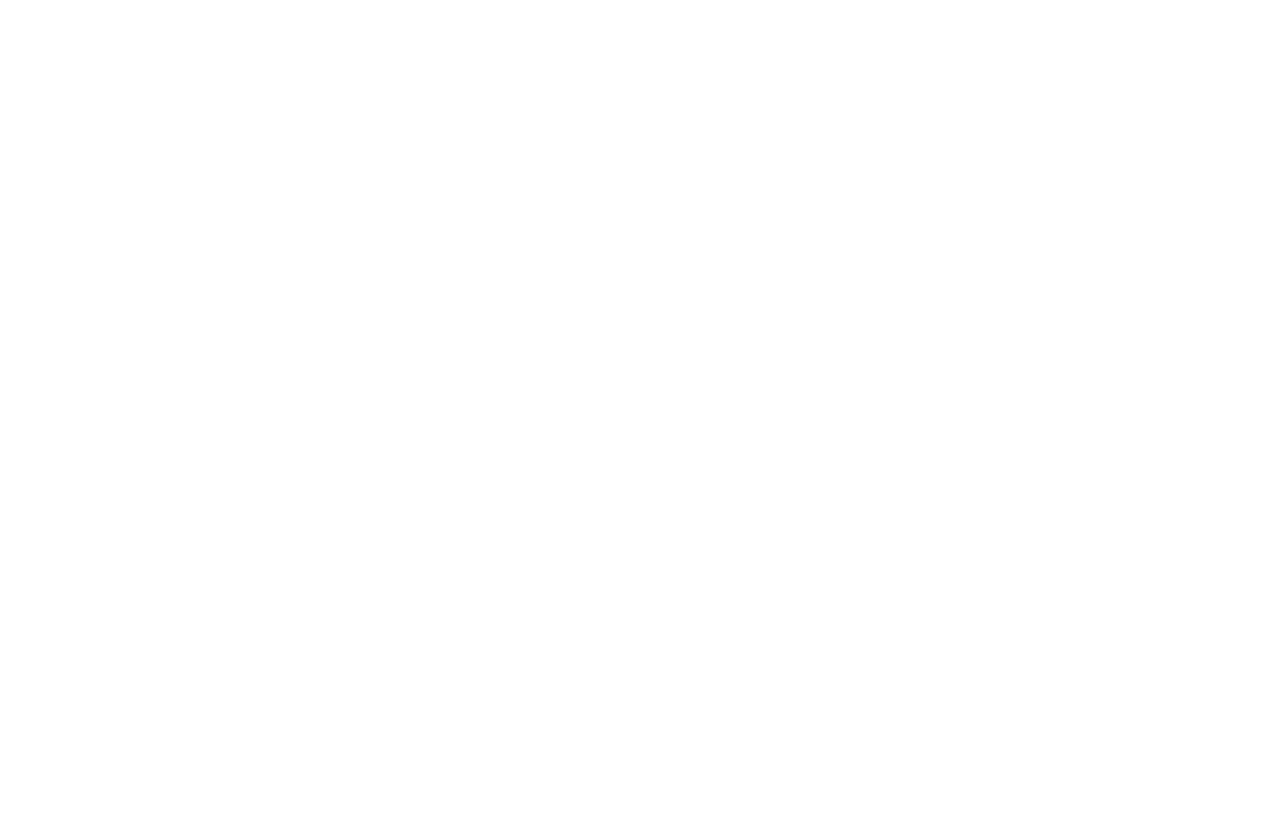
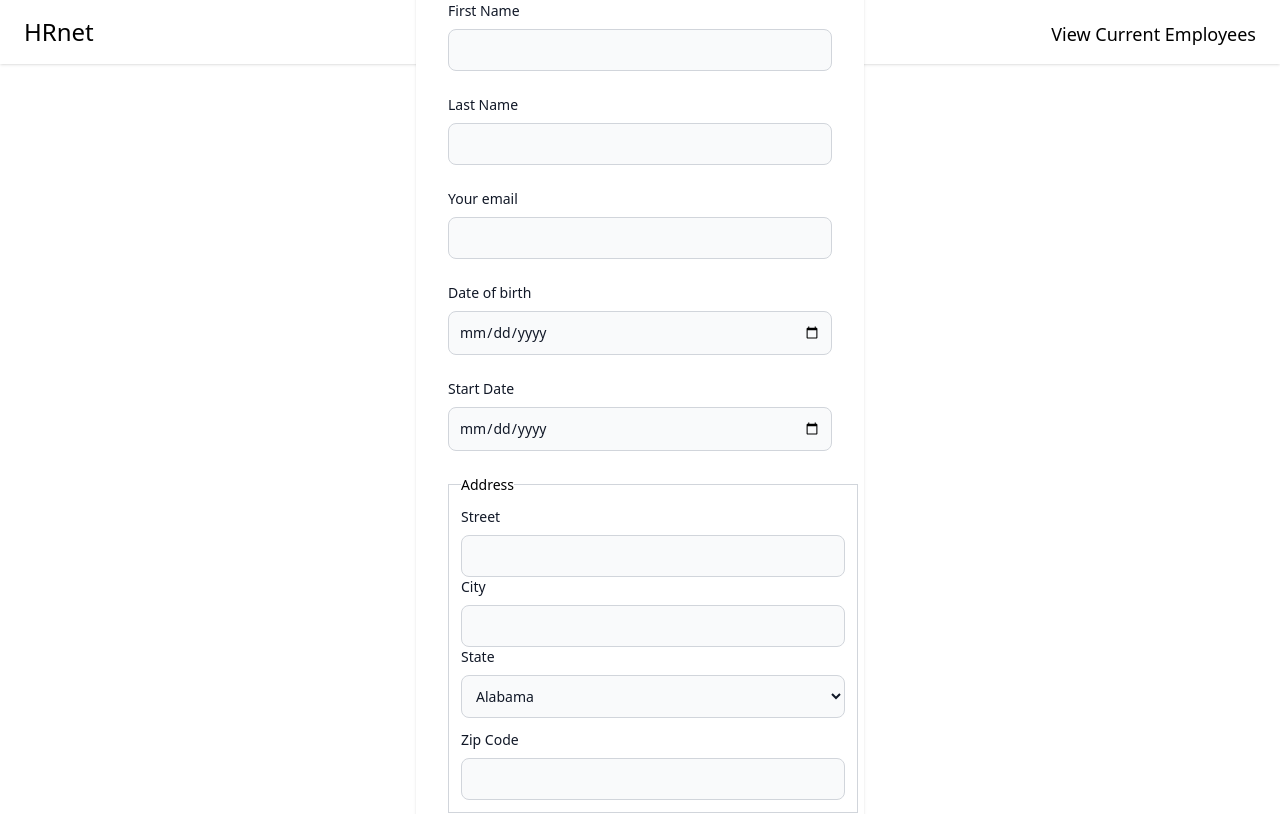
Before and after one commit to MichelD-dev/WealthHealth, a React (Vite) app: page / in a window 1280 px wide. Shown: the top 814 px of the page. Built offline with nearby package versions, Linux system fonts and the light colour scheme.

Commit message:
Création logique navigation + page formulaire

```diff
--- a/index.html
+++ b/index.html
@@ -4,7 +4,7 @@
     <meta charset="UTF-8" />
     <link rel="icon" type="image/svg+xml" href="/vite.svg" />
     <meta name="viewport" content="width=device-width, initial-scale=1.0" />
-    <title>Vite + React + TS</title>
+    <title>HRnet</title>
   </head>
   <body>
     <div id="root"></div>
--- a/src/App.tsx
+++ b/src/App.tsx
@@ -1,5 +1,13 @@
+import {Outlet} from 'react-router-dom'
+import Header from '@/components/Header'
+
 function App() {
-  return <div></div>
+  return (
+    <>
+      <Header />
+      <Outlet />
+    </>
+  )
 }
 
 export default App
--- /dev/null
+++ b/src/components/Header/index.tsx
@@ -0,0 +1,5 @@
+import Navbar from '../Navbar'
+
+const Header = () => <Navbar />
+
+export default Header
--- /dev/null
+++ b/src/components/Navbar/index.tsx
@@ -0,0 +1,39 @@
+import {NavLink, useLocation} from 'react-router-dom'
+
+const Navbar = () => {
+  const {pathname} = useLocation()
+
+  return (
+    <>
+      <nav className="font-sans flex flex-col text-center sm:flex-row sm:text-left sm:justify-between py-4 px-6 bg-white shadow sm:items-baseline w-full">
+        <div className="mb-2 sm:mb-0">
+          <a
+            href="/"
+            className="text-2xl no-underline text-grey-darkest hover:text-blue-dark"
+          >
+            HRnet
+          </a>
+        </div>
+        <div>
+          {pathname === '/' ? (
+            <NavLink
+              to="/list"
+              className="text-lg no-underline text-grey-darkest hover:text-blue-dark ml-2"
+            >
+              View Current Employees
+            </NavLink>
+          ) : (
+            <NavLink
+              to="/"
+              className="text-lg no-underline text-grey-darkest hover:text-blue-dark ml-2"
+            >
+              Home
+            </NavLink>
+          )}
+        </div>
+      </nav>
+    </>
+  )
+}
+
+export default Navbar
--- a/src/main.tsx
+++ b/src/main.tsx
@@ -1,10 +1,11 @@
 import React from 'react'
 import ReactDOM from 'react-dom/client'
-import App from './App'
+import {RouterProvider} from 'react-router-dom'
 import './index.css'
+import router from './router/router'
 
 ReactDOM.createRoot(document.getElementById('root') as HTMLElement).render(
   <React.StrictMode>
-    <App />
+    <RouterProvider router={router} />
   </React.StrictMode>,
 )
--- /dev/null
+++ b/src/pages/Employee_creation/index.tsx
@@ -0,0 +1,172 @@
+const Form = () => {
+  return (
+    <section>
+      <div className="flex flex-col items-center justify-center px-6 py-8 mx-auto md:h-screen lg:py-0">
+        <div className="w-full bg-white rounded-lg shadow dark:border md:mt-0 sm:max-w-md xl:p-0">
+          <div className="p-6 space-y-4 md:space-y-6 sm:p-8">
+            <h1 className="text-xl font-bold leading-tight tracking-tight text-gray-900 md:text-2xl">
+              Create Employee
+            </h1>
+            <form className="space-y-4 md:space-y-6">
+              <div>
+                <label
+                  htmlFor="firstname"
+                  className="block mb-2 text-sm font-medium text-gray-900 "
+                >
+                  First Name
+                </label>
+                <input
+                  type="text"
+                  id="firstname"
+                  className="bg-gray-50 border border-gray-300 text-gray-900 sm:text-sm rounded-lg block w-full p-2.5"
+                />
+              </div>
+              <div>
+                <label
+                  htmlFor="lastname"
+                  className="block mb-2 text-sm font-medium text-gray-900 "
+                >
+                  Last Name
+                </label>
+                <input
+                  type="text"
+                  id="lastname"
+                  className="bg-gray-50 border border-gray-300 text-gray-900 sm:text-sm rounded-lg block w-full p-2.5"
+                />
+              </div>
+              <div>
+                <label
+                  htmlFor="email"
+                  className="block mb-2 text-sm font-medium text-gray-900 "
+                >
+                  Your email
+                </label>
+                <input
+                  type="email"
+                  id="email"
+                  className="bg-gray-50 border border-gray-300 text-gray-900 sm:text-sm rounded-lg block w-full p-2.5"
+                />
+              </div>
+              <div>
+                <label
+                  htmlFor="birthdate"
+                  className="block mb-2 text-sm font-medium text-gray-900 "
+                >
+                  Date of birth
+                </label>
+                <input
+                  type="date"
+                  id="date"
+                  className="bg-gray-50 border border-gray-300 text-gray-900 sm:text-sm rounded-lg block w-full p-2.5"
+                />
+              </div>
+              <div>
+                <label
+                  htmlFor="startdate"
+                  className="block mb-2 text-sm font-medium text-gray-900 "
+                >
+                  Start Date
+                </label>
+                <input
+                  type="date"
+                  id="email"
+                  className="bg-gray-50 border border-gray-300 text-gray-900 sm:text-sm rounded-lg block w-full p-2.5"
+                />
+              </div>
+              <fieldset className="border border-solid border-gray-300 p-3">
+                <legend className="text-sm">Address</legend>
+                <div>
+                  <label
+                    htmlFor="street"
+                    className="block mb-2 text-sm font-medium text-gray-900 "
+                  >
+                    Street
+                  </label>
+                  <input
+                    type="text"
+                    id="street"
+                    className="bg-gray-50 border border-gray-300 text-gray-900 sm:text-sm rounded-lg block w-full p-2.5"
+                  />
+                </div>
+                <div>
+                  <label
+                    htmlFor="city"
+                    className="block mb-2 text-sm font-medium text-gray-900 "
+                  >
+                    City
+                  </label>
+                  <input
+                    type="text"
+                    id="city"
+                    className="bg-gray-50 border border-gray-300 text-gray-900 sm:text-sm rounded-lg block w-full p-2.5"
+                  />
+                </div>
+                <div>
+                  <label
+                    htmlFor="state"
+                    className="block mb-2 text-sm font-medium text-gray-900 "
+                  >
+                    State
+                  </label>
+
+                  <div className="mb-3 xl:w-96">
+                    <select
+                      id="state"
+                      className="form-select bg-gray-50 border border-gray-300 text-gray-900 sm:text-sm rounded-lg block w-full p-2.5 "
+                    >
+                      <option value="1">Alabama</option>
+                      <option value="2">Ohio</option>
+                      <option value="3">Montana</option>
+                    </select>
+                  </div>
+                </div>
+                <div>
+                  <label
+                    htmlFor="zipcode"
+                    className="block mb-2 text-sm font-medium text-gray-900 "
+                  >
+                    Zip Code
+                  </label>
+                  <input
+                    type="text"
+                    id="zipcode"
+                    className="bg-gray-50 border border-gray-300 text-gray-900 sm:text-sm rounded-lg block w-full p-2.5"
+                  />
+                </div>
+              </fieldset>
+              <div>
+                <label
+                  htmlFor="department"
+                  className="block mb-2 text-sm font-medium text-gray-900 "
+                >
+                  Department
+                </label>
+                <div className="mb-3 xl:w-96">
+                  <select
+                    id="state"
+                    className="form-select bg-gray-50 border border-gray-300 text-gray-900 sm:text-sm rounded-lg block w-full p-2.5 "
+                  >
+                    <option value="1">Sales</option>
+                    <option value="2">Marketing</option>
+                    <option value="3">Engineering</option>
+                    <option value="3">Human Ressources</option>
+                    <option value="3">Legal</option>
+                  </select>
+                </div>
+              </div>
+
+              <button
+                type="submit"
+                className="w-full text-white bg-primary-600 hover:bg-primary-700 focus:ring-4 focus:outline-none focus:ring-primary-300 font-medium rounded-lg text-sm px-5 py-2.5 text-center dark:bg-primary-600 dark:hover:bg-primary-700 dark:focus:ring-primary-800"
+              >
+                Save
+              </button>
+            </form>
+          </div>
+        </div>
+      </div>
+    </section>
+  )
+}
+
+export default Form
--- /dev/null
+++ b/src/pages/Employee_list/List.tsx
@@ -0,0 +1,5 @@
+const List = () => {
+  return <div>List</div>
+}
+
+export default List
--- /dev/null
+++ b/src/router/router.tsx
@@ -0,0 +1,23 @@
+import {
+  createBrowserRouter,
+  createRoutesFromElements,
+  Route,
+} from 'react-router-dom'
+// import Error404 from '../pages/error404/Error404'
+import Form from '@/pages/Employee_creation'
+import App from '@/App'
+import List from '@/pages/Employee_list/List'
+// import List from '@/pages/List'
+
+const router = createBrowserRouter(
+  createRoutesFromElements(
+    <Route path="/" element={<App />}>
+      <Route index element={<Form />} />
+      {/* <Route path="creation" element={<Form />} /> */}
+      <Route path="list" element={<List />} />
+      {/* <Route path="*" element={<Error404 />} /> */}
+    </Route>,
+  ),
+)
+
+export default router
```
